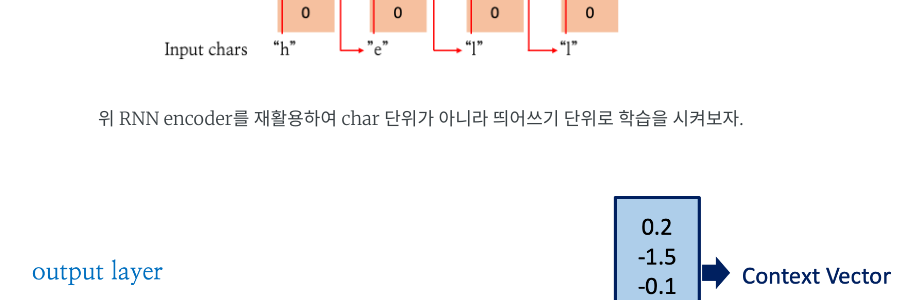
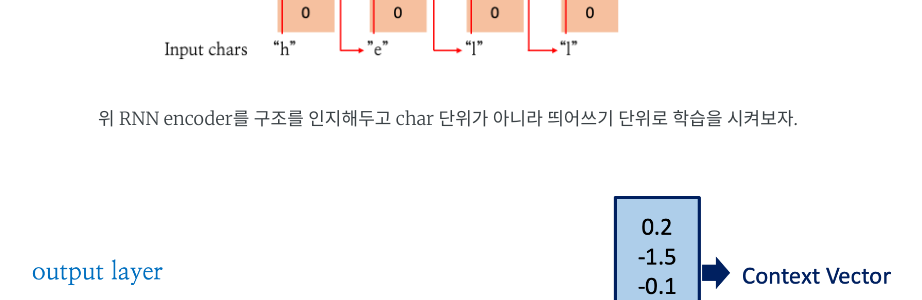
Before and after one commit to kpiswon/kpiswon.github.io, a Jekyll site: the page built from _posts/2020-09-04-Language Model.markdown, in a window 1280 px wide and 900 px high, scrolled down 4605 px. Shown: the part 153-453 px from the top of the window, without its empty margins (187-1109 px from the left). Built offline with Jekyll 4.4.1, drawn with Linux system fonts in a browser that asks for light colours; comment, search, counter and statistics services are not loaded.

Commit message:
Update 2020-09-04-Language Model.markdown

```diff
--- a/_posts/2020-09-04-Language Model.markdown
+++ b/_posts/2020-09-04-Language Model.markdown
@@ -57,7 +57,7 @@ comments: true
 
  ![LM5](/assets/images/LM5.png)
 
- 위 RNN encoder를 재활용하여 char 단위가 아니라 띄어쓰기 단위로 학습을 시켜보자.
+ 위 RNN encoder를 구조를 인지해두고 char 단위가 아니라 띄어쓰기 단위로 학습을 시켜보자.
 
  ![LM6](/assets/images/LM6.png)
 
```
